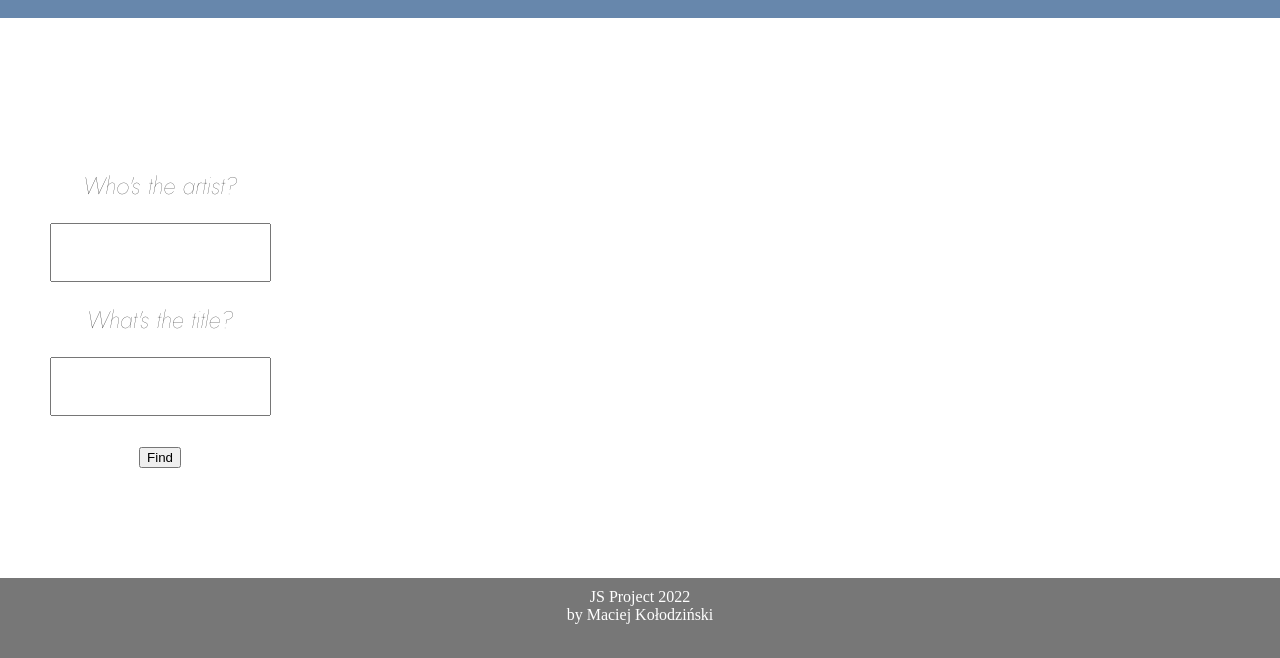
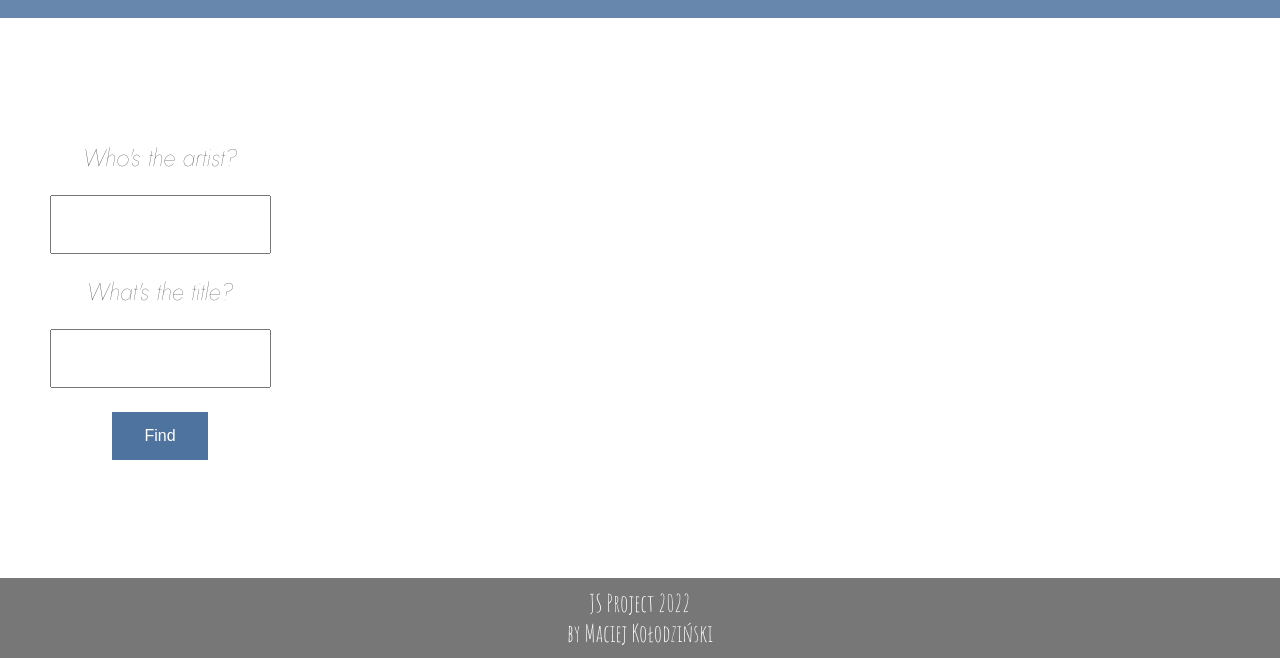
Before and after one commit to cdv-poznan/javascript-project-2022, a plain HTML site: page index.html in a window 1280 px wide. Shown: the part 142-800 px from the top of the page. Drawn offline with Linux system fonts and the light colour scheme.

Commit message:
final commit

```diff
--- a/main.js
+++ b/main.js
@@ -43,6 +43,4 @@ button.addEventListener("click", event => {
             })
         }
     }
-
-        // console.log("NOPE")
 })
--- a/style.css
+++ b/style.css
@@ -1,6 +1,7 @@
 @import url('https://fonts.googleapis.com/css2?family=Caveat&display=swap');
 @import url('https://fonts.googleapis.com/css2?family=Caveat&family=Jost:ital,wght@1,100&display=swap');
 @import url('https://fonts.googleapis.com/css2?family=Caveat&family=Jost:ital,wght@1,100&family=Prata&display=swap');
+@import url('https://fonts.googleapis.com/css2?family=Amatic+SC&display=swap');
 
 * {
     margin: 0;
@@ -27,7 +28,6 @@ header {
 }
 
 #subtitle {
-    font-family: 'Caveat';
     font-family: 'Jost', sans-serif;
     font-size: 150%;
 }
@@ -40,11 +40,10 @@ section {
 
 .search {
     margin: auto;
-    height: 50%;
+    height: 60%;
     width: 25%;
     padding: 10px;
     text-align: center;
-    font-family: 'Caveat', bold;
     font-family: 'Jost', sans-serif;
     font-size: 150%;
 }
@@ -69,4 +68,19 @@ footer {
     text-align: center;
     color: white;
     height: 10%;
+    font-family: 'Amatic SC', cursive;
+    font-size: 150%;
 }
+
+button {
+    background-color: rgba(52, 95, 145, 0.869);
+    border: none;
+    color: white;
+    padding: 15px 32px;
+    text-align: center;
+    text-decoration: none;
+    display: inline-block;
+    font-size: 16px;
+    margin: 4px 2px;
+    cursor: pointer;
+}
```
